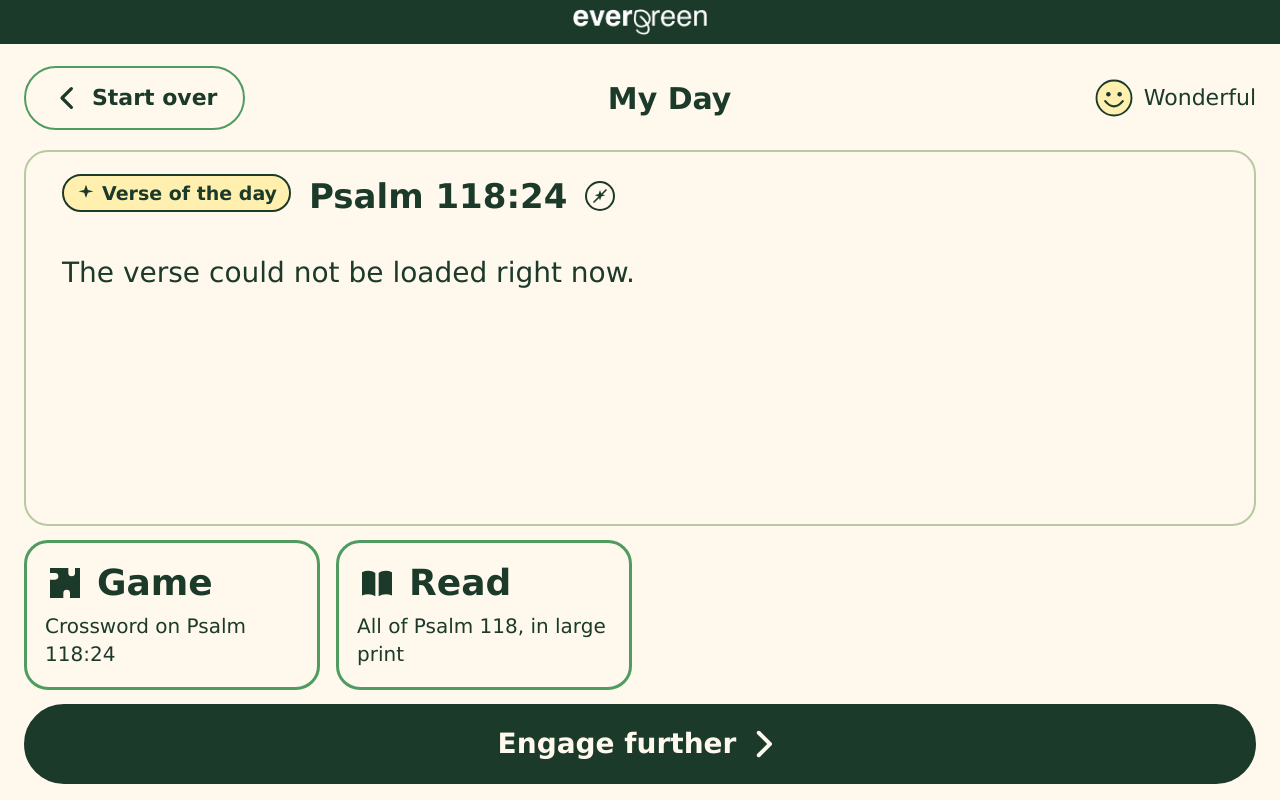
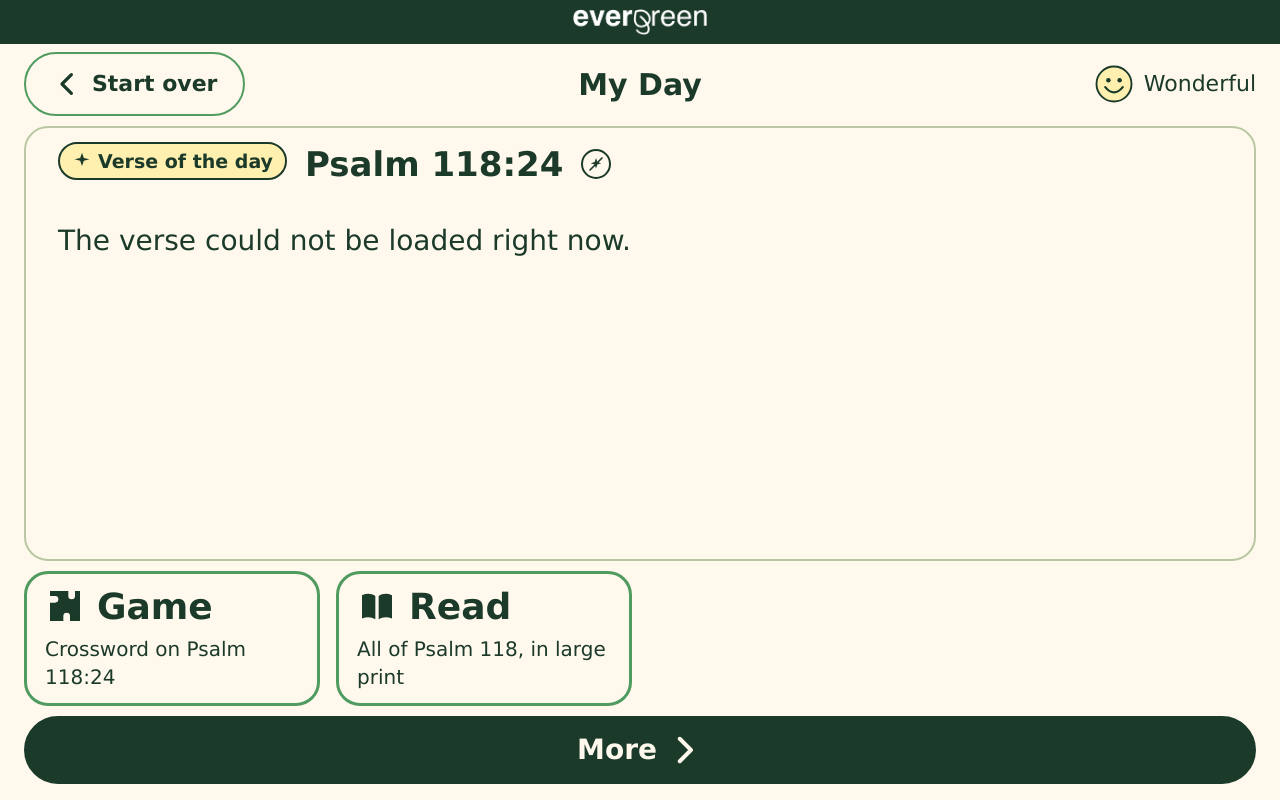
Before and after one commit to JohnPClark27/evergreen, a plain HTML site: page web/index.html in a window 1280 px wide. Both pictures are taken after a click on the button "Wonderful". Drawn offline with nearby package versions, Linux system fonts and the light colour scheme; no server answers.

Commit message:
layout: titles truly centred; "More" on My Day; Engage further shows just logo + 4 buttons
- Every top bar is now left | centre | right with equal sides (CSS grid), so each screen's
  title is centred on the screen whatever the buttons beside it (measured 0 px off on 8
  screens, landscape and portrait). The study runner groups its right-hand items.
- My Day: "Engage further" -> "More". Engage further screen: no visible heading, just the
  logo and the four buttons (the heading stays for screen readers).
- My Day under the brand bar: tighter spacing and verse line-height 1.5 so a 2-3 verse
  passage and its attribution fit without scrolling (text 28px).
- Checks: axe 0, e2e 15/15.

Co-Authored-By: Claude Opus 5.5 <noreply@anthropic.com>

```diff
--- a/web/css/app.css
+++ b/web/css/app.css
@@ -517,3 +517,29 @@ body[data-brand="page"] .brandbar { display: none; }
 .brand-logo { height: 64px; width: auto; display: block; }
 .home .brand-logo { margin: 0 auto -12px; }
 @media (orientation: portrait), (max-width: 900px) { .brand-logo { height: 52px; } }
+
+/* ---------- Top bars: left | centre | right, with equal sides so the title is centred on
+   the screen whatever the buttons on either side are. (Was a flex row: the title drifted.) */
+.topbar {
+  display: grid; grid-template-columns: minmax(0, 1fr) auto minmax(0, 1fr); align-items: center;
+  column-gap: 16px;
+}
+.topbar > :first-child { justify-self: start; }
+.topbar > :nth-child(2) { justify-self: center; text-align: center; }
+.topbar > :nth-child(3) { justify-self: end; text-align: right; }
+.topbar .day { margin-left: 0; }
+.topbar .screen-title { flex: none; max-width: 56vw; }
+.topbar-right { display: flex; align-items: center; gap: 16px; min-width: 0; }
+.session .where-box { width: min(420px, 40vw); }
+@media (orientation: portrait), (max-width: 900px) {
+  .topbar .screen-title { max-width: 46vw; font-size: 26px; }
+}
+/* My Day under the brand bar: tighter spacing so a 2-3 verse passage still fits without
+   scrolling (text stays >= 28px). */
+.today { gap: 10px; padding-top: 8px; }
+.today .topbar { min-height: 64px; }
+.verse-day { padding: 14px 32px; }
+.pick-tile { min-height: 118px; padding: 12px 18px; }
+.today .engage { min-height: 68px; }
+.verse-day .read-line { line-height: 1.5; margin: 0 0 4px; }
+.verse-day .attribution { margin-top: 8px; }
--- a/web/js/runner.js
+++ b/web/js/runner.js
@@ -70,8 +70,8 @@ export async function runStudy(root, plan, ctx, opts = {}) {
       h('button', { class: 'pill', type: 'button', onclick: () => opts.onExit?.() },
         icon(opts.exitLabel ? 'back' : 'home'), h('span', { class: 'label' }, opts.exitLabel ?? 'Home')),
       h('div', { class: 'where-box' }, where, bar),
-      voiceBtn,
-      h('p', { class: 'day plan-name' }, plan.subtitle ?? plan.title)),
+      // right side grouped, so the top bar is left | centre | right (centre truly centred)
+      h('div', { class: 'topbar-right' }, voiceBtn, h('p', { class: 'day plan-name' }, plan.subtitle ?? plan.title))),
     h('div', { class: 'stage-row' },
       backBtn,
       h('div', { class: 'module-panel' }, stage, h('div', { class: 'panel-bar' }, againBtn, pauseBtn, tools)),
--- a/web/js/screens/home.js
+++ b/web/js/screens/home.js
@@ -14,7 +14,8 @@ export async function render(root, _params, ctx) {
     h('button', { class: 'pill corner-left', type: 'button', onclick: () => ctx.go('#/') }, icon('home'), h('span', { class: 'label' }, 'My Day')),
     h('a', { class: 'aide-link corner', href: '#/aide' }, 'Aide tools'),
     brandLogo(),
-    h('h1', { class: 'welcome', tabindex: '-1' }, 'Engage further'),
+    // No visible heading: just the logo and the four buttons (the heading stays for screen readers).
+    h('h1', { class: 'sr-only', tabindex: '-1' }, 'Engage further'),
     // "Chosen for you" replaced My Day; a Bible study comes last (bottom right): it's the
     // longest activity, so it's offered after the quicker ones.
     h('div', { class: 'tiles four' },
--- a/web/js/screens/today.js
+++ b/web/js/screens/today.js
@@ -91,7 +91,7 @@ export async function render(root, params, ctx) {
         h('span', { class: 'pick-detail' }, p.detail),
         showReasons && p.reason && h('span', { class: 'reason' }, `Why: ${p.reason}`)))),
     h('button', { class: 'pill primary big engage', type: 'button', onclick: () => ctx.go('#/explore') },
-      h('span', { class: 'label' }, 'Engage further'), icon('next'))));
+      h('span', { class: 'label' }, 'More'), icon('next'))));
   fitVerse(root.querySelector('.verse-day'));
   return () => ctx.speaker.stop();
 }
```
Also changed, not shown: tests/browser/curation.mjs (+1 -1 lines).
